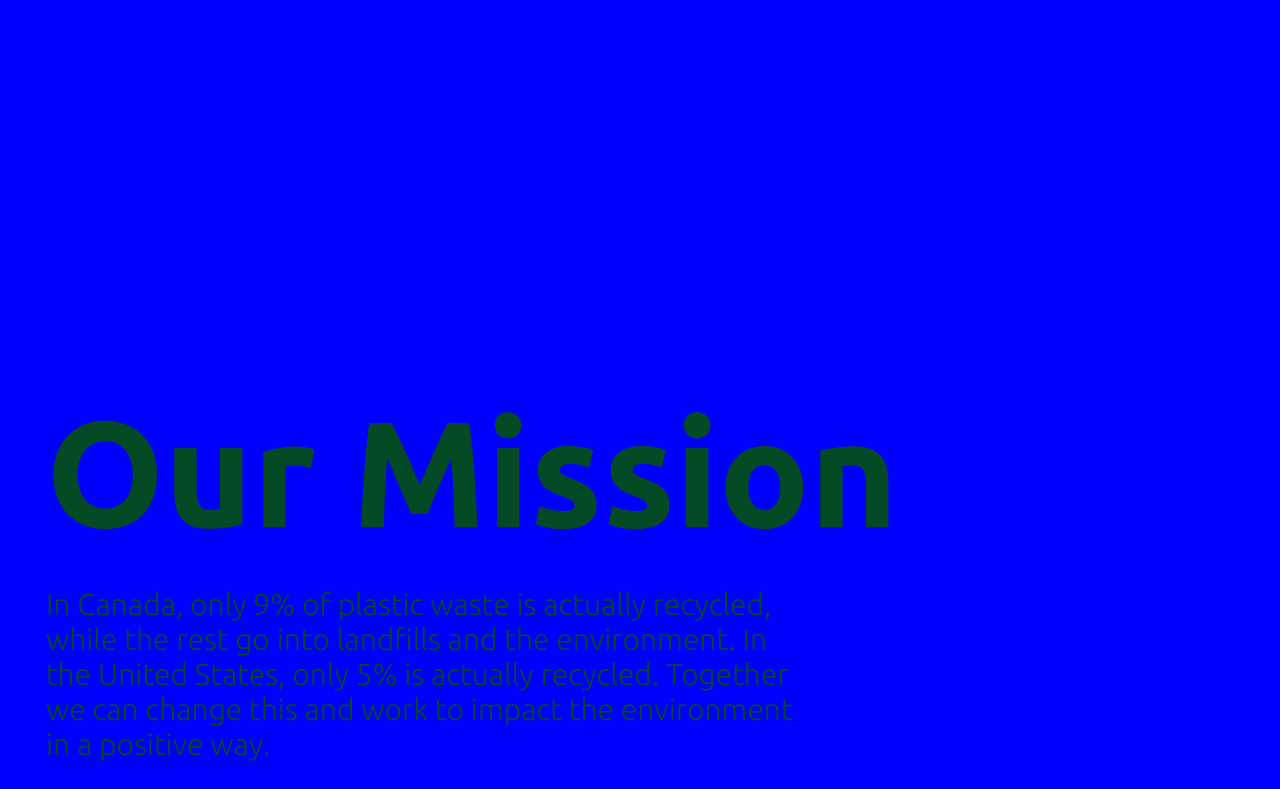
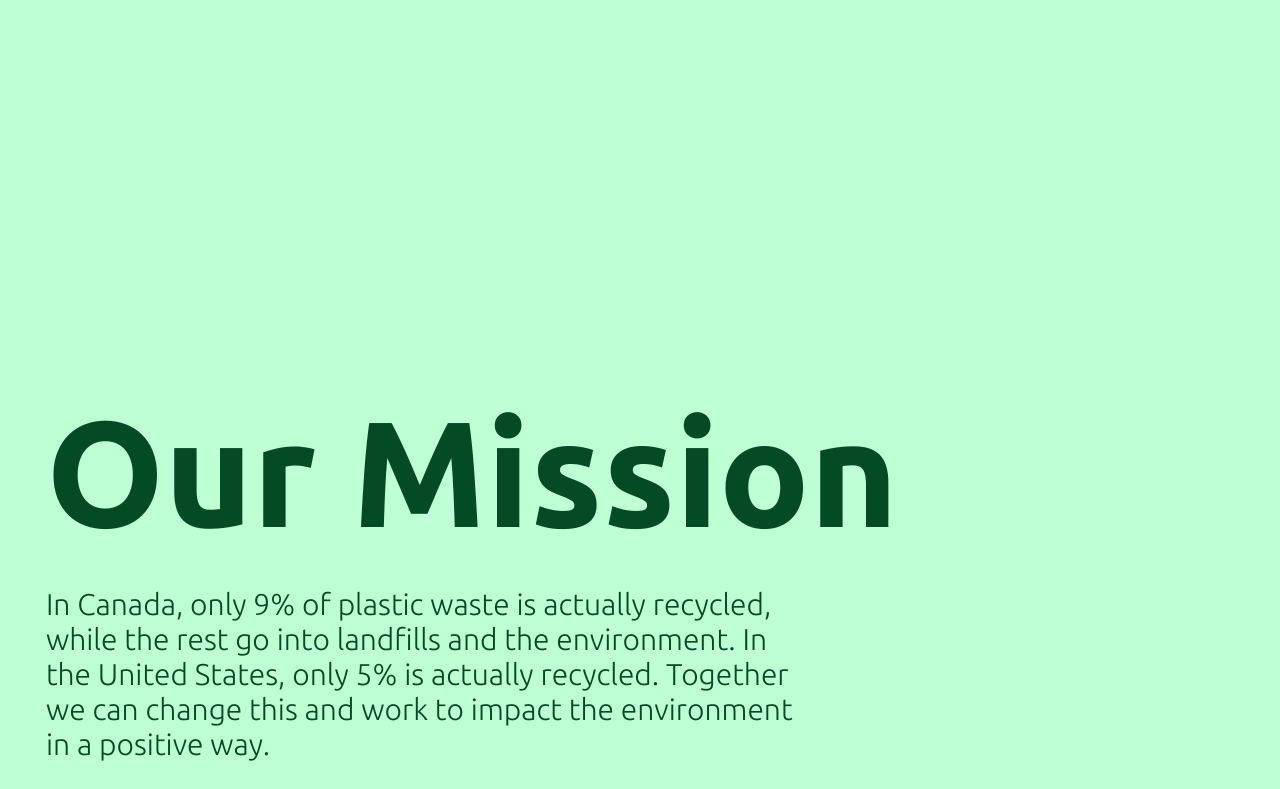
Before and after one commit to aaronw-dev/Recycl-AI-2023, a plain HTML site: page index.html in a window 1280 px wide. Shown: the part 795-1584 px from the top of the page. Drawn offline with Linux system fonts and the light colour scheme.

Commit message:
Changed background color back

```diff
--- a/style.css
+++ b/style.css
@@ -4,7 +4,7 @@ html{
 }
 body{
     font-family: 'Ubuntu', sans-serif;
-    background: blue;
+    background: #BEFFD5;
     color: #044B25;
 }
 a, a:visited{
```
